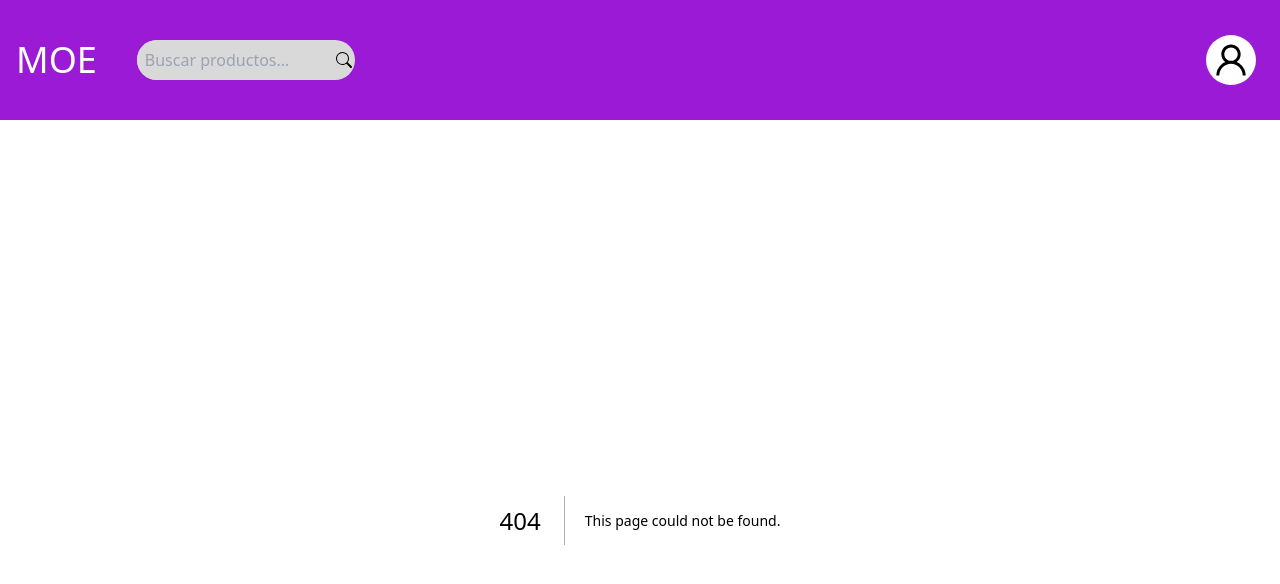
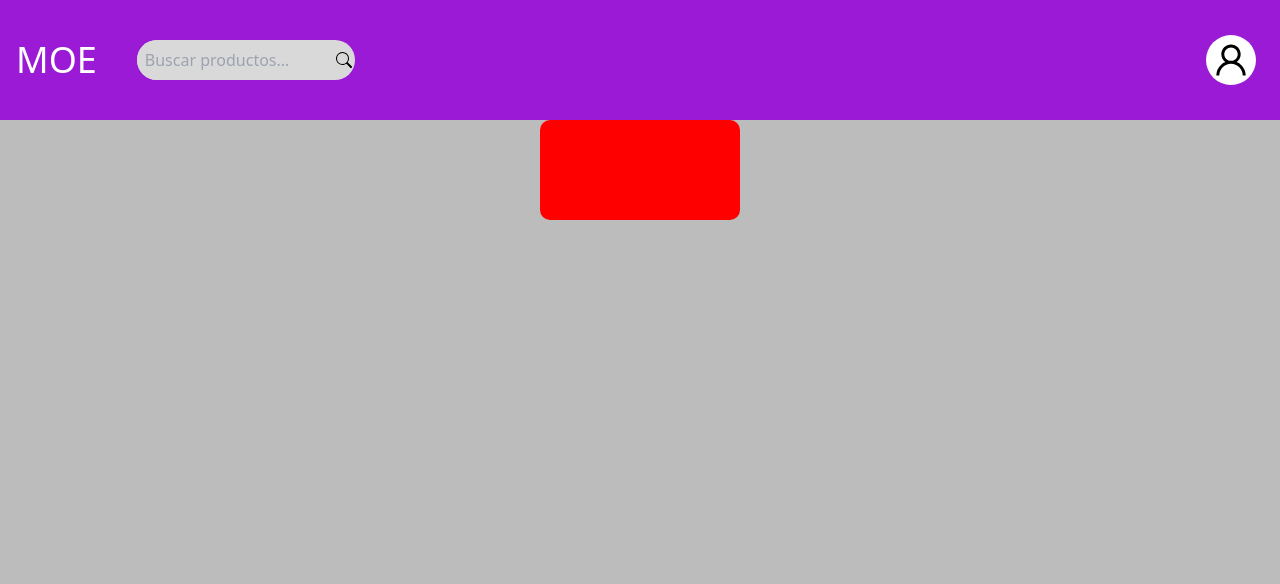
Before and after one commit to JuanNilo/ecommerce, a Next.js app: page /user/homePage in a window 1280 px wide. Before the commit this address had no page. Shown: the top 584 px of the page. Built offline with nearby package versions, Linux system fonts and the light colour scheme.

Commit message:
UPDATE
Se agrego la pagina de usuario y cambio de logo

```diff
--- a/app/components/extras/forms/Form.tsx
+++ b/app/components/extras/forms/Form.tsx
@@ -3,12 +3,12 @@ import React from "react";
 import { Colors } from "@/app/styles/style"
 import Image from "next/image";
 
-const {primary, secondary, tertiary} = Colors
+const { primary, secondary, tertiary } = Colors
 
-export default function FormTemplate({titulo, subtitulo, children}:{titulo: string, subtitulo: string, children: React.ReactNode} ){
-    return(
+export default function FormTemplate({ titulo, subtitulo, children }: { titulo: string, subtitulo: string, children: React.ReactNode }) {
+    return (
         <div
-            style={{backgroundColor: tertiary}}
+            style={{ backgroundColor: tertiary }}
             className="w-[100%] lg:w-[40%] mx-auto 2xl:h-[90vh] h-[85vh] shadow-xl shadow-gray-600 overflow-y-scroll"
         >
             <div
@@ -16,12 +16,12 @@ export default function FormTemplate({titulo, subtitulo, children}:{titulo: stri
             >
                 <div
                     className="block min-h-full "
-                    >
-                        {/* Titulo y subtitulo */}
+                >
+                    {/* Titulo y subtitulo */}
                     <div
                         className="block gap-5 justify-center mb-10 text-center"
                     >
-                        <img className="mx-auto pointer-events-none cursor-not-allowed w-[60%] 2xl:w-[80%]" src={"https://media.discordapp.net/attachments/498604686077722655/1153122372115775559/logo-rectangular.jpg"} alt={titulo}/>
+                        <img className="mx-auto pointer-events-none cursor-not-allowed w-[60%] 2xl:w-[80%]" src={"https://cdn.discordapp.com/attachments/602383815486210058/1160796413446328361/moe_s_store-removebg-preview.png?ex=6535f6e7&is=652381e7&hm=c83e7ce7a3d00bb88f9a02ca790793872b71c3fb553eb5e487822d057744f9c7&"} alt={titulo} />
                         <h1 className=" text-3xl 2xl:text-5xl my-2">{titulo}</h1>
                     </div>
                     {/* Contenido */}
--- a/app/styles/style.tsx
+++ b/app/styles/style.tsx
@@ -2,18 +2,20 @@
 export const primaryColor = "#9A1AD5"
 
 export const Colors = {
-    primary : primaryColor,
-    secondary : "#D9D9D9",
+    primary: primaryColor,
+    secondary: "#D9D9D9",
     brand: "#5E5E5E",
     tertiary: "#ffffff",
 }
 
 export const Styles = {
-    styleInput:    'block w-full rounded-md borderd-0 px-2 py-1.5 text-gray-900 shadow-sm ring-1 ring-inset ring-gray-300 placeholder:text-gray-400 focus:ring-2 focus: ring-inset focus:ring-blue-600 sm:text-sm sm:leading-6 mt-2',
+    styleInput: 'block w-full rounded-md borderd-0 px-2 py-1.5 text-gray-900 shadow-sm ring-1 ring-inset ring-gray-300 placeholder:text-gray-400 focus:ring-2 focus: ring-inset focus:ring-blue-600 sm:text-sm sm:leading-6 mt-2',
 
     styleLabel: 'block text-sm 2xl:text-xl font-medium leading-6 text-gray-900 2x:mt-6 mt-4',
 
     styleButtomPrimary: `bg-[#9A1AD5] flex w-full justify-center rounded-md px-3 py-1.5 text-sm 2xl:text-lg font-semibold leading-6 text-white shadow-sm hover:bg-blue-500 my-6 text-select-none`,
 
-    styleButtomSecondary: `bg-[#5E5E5E] flex w-full justify-center rounded-md px-3 py-1.5 text-sm 2xl:text-lg font-semibold leading-6 text-white shadow-sm hover:bg-gray-400 focus-visible:outline focus-visible:outline-2 focus-visible:outline-offset-2 focus-visible:outline-blue-600 my-6 text-select-none`
+    styleButtomSecondary: `bg-[#5E5E5E] flex w-full justify-center rounded-md px-3 py-1.5 text-sm 2xl:text-lg font-semibold leading-6 text-white shadow-sm hover:bg-gray-400 focus-visible:outline focus-visible:outline-2 focus-visible:outline-offset-2 focus-visible:outline-blue-600 my-6 text-select-none`,
+
+    styleRectangle: 'w-56 h-28 rounded-md bg-red-500'
 }
--- /dev/null
+++ b/app/user/homePage/page.tsx
@@ -0,0 +1,27 @@
+'use client'
+import { Styles, Colors } from "@/app/styles/style";
+import React, { useState, useEffect } from "react";
+
+const { styleLabel, styleRectangle } = Styles;
+function homePage() {
+    return (
+        <div style={styles.container}>
+            <div style={styles.rectangle}></div>
+        </div>
+    );
+}
+export default homePage;
+const styles = {
+    container: {
+        display: 'flex',
+        justifyContent: 'center',
+        //alignItems: 'center',
+        height: '100vh',
+    },
+    rectangle: {
+        width: '200px',
+        height: '100px',
+        borderRadius: '10px',
+        backgroundColor: 'red',
+    },
+};
--- a/package.json
+++ b/package.json
@@ -15,8 +15,8 @@
     "autoprefixer": "10.4.16",
     "eslint": "8.49.0",
     "eslint-config-next": "13.5.2",
-    "next": "13.5.2",
-    "postcss": "8.4.30",
+    "next": "^13.5.4",
+    "postcss": "^8.4.31",
     "react": "18.2.0",
     "react-dom": "18.2.0",
     "react-icons": "^4.11.0",
```
Also changed, not shown: 1 other file (tests, documents, lock files or other folders).
